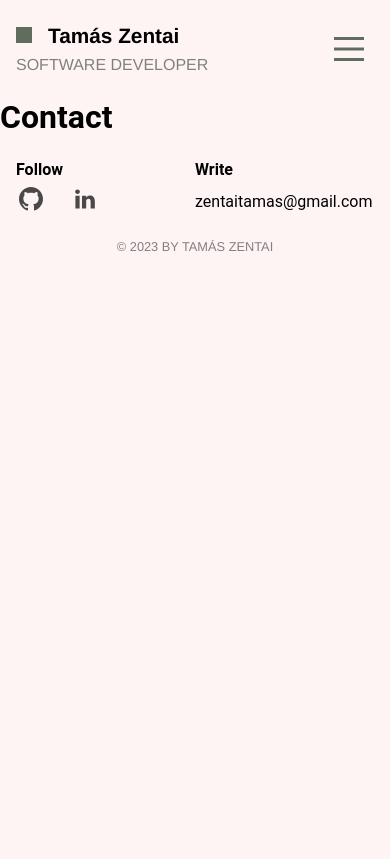
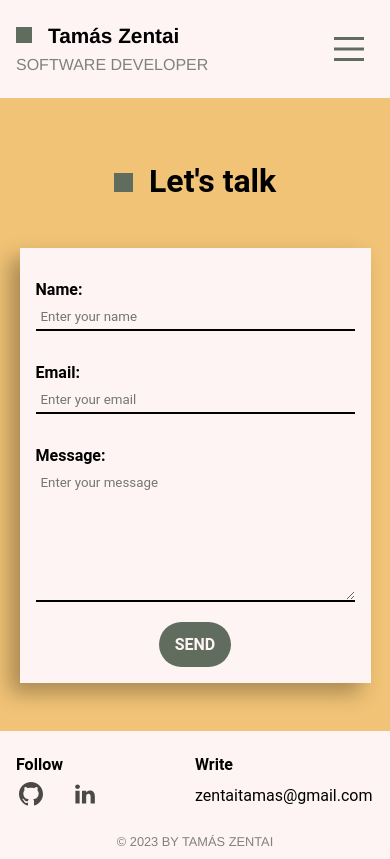
Before and after one commit to tamaszentai/portfolio2023, a Nuxt app: page /contact in a window 390 px wide. Built offline with nearby package versions, Linux system fonts and the light colour scheme.

Commit message:
finish mobile design

```diff
--- a/components/HamburgerMenu.vue
+++ b/components/HamburgerMenu.vue
@@ -90,21 +90,20 @@ body {
 }
 
 .menu-list {
-  box-sizing: border-box;
+  position: fixed;
   top: -100%;
   left: 0;
-  margin: 0;
-  padding: 0;
-  position: fixed;
-  background: #F7E6C4;
   width: 100%;
-  height: 100vh;
+  height: 100%;
+  background-color: #F7E6C4;
+  opacity: 0;
+  transition: top .5s ease, opacity .5s ease;
   z-index: 99;
-  transition: top 0.5s ease;
 }
 
 .menu-list.open {
   top: 0;
+  opacity: 1;
 }
 
 ul {
@@ -112,7 +111,7 @@ ul {
   padding: 0;
   margin: 0;
   position: absolute;
-  top: 30%;
+  top: 45%;
   left: 50%;
   transform: translate(-50%, -50%);
 }
@@ -121,6 +120,18 @@ li {
   margin-bottom: 3rem;
   font-size: 1.5rem;
   text-transform: uppercase;
+  font-weight: 700;
 }
 
+li a {
+  text-decoration: none;
+  color: #606C5D;
+}
+
+.router-link-active {
+  color: black;
+}
+
+
+
 </style>
--- a/pages/contact.vue
+++ b/pages/contact.vue
@@ -1,6 +1,30 @@
 <template>
-  <div>
-    <h1>Contact</h1>
+  <div class="container">
+    <header>
+      <div class="design-cube"/>
+      <h1>Let's talk</h1>
+    </header>
+    <main>
+      <form>
+      <div class="form-group">
+        <label for="name">Name:</label>
+        <input type="text" id="name" name="name" placeholder="Enter your name">
+      </div>
+
+      <div class="form-group">
+        <label for="email">Email:</label>
+        <input type="email" id="email" name="email" placeholder="Enter your email">
+      </div>
+
+      <div class="form-group">
+        <label for="message">Message:</label>
+        <textarea id="message" name="message" rows="8" placeholder="Enter your message"></textarea>
+      </div>
+      </form>
+      <div class="button-container">
+        <div class="send-button">Send</div>
+      </div>
+    </main>
   </div>
 </template>
 
@@ -11,4 +35,80 @@
 
 <style scoped>
 
+.container {
+  background-color: #F1C376;
+  padding-bottom: 3rem;
+}
+
+header {
+  text-align: center;
+  padding: 4rem 0 3rem 0;
+}
+
+.design-cube {
+  display: inline-block;
+  width: 1.2rem;
+  height: 1.2rem;
+  background-color: #606C5D;
+}
+
+h1 {
+  display: inline-block;
+  margin-left: 1rem;
+  font-size: 2rem;
+  font-weight: 700;
+}
+
+main {
+  width: 90%;
+  margin: 0 5% 0 5%;
+  padding-top: 1rem;
+  background-color: #FFF4F4;
+  box-shadow: -10px 10px 20px rgba(0, 0, 0, 0.3);
+}
+
+.form-group {
+  padding: 1rem;
+}
+
+.form-group label {
+  display: block;
+  margin-bottom: 5px;
+  font-weight: bold;
+}
+
+.form-group input[type="text"],
+.form-group input[type="email"],
+.form-group textarea {
+  width: 100%;
+  border: none;
+  border-bottom: 2px solid #000;
+  padding: 5px;
+  transition: border-color 0.3s;
+  background-color: #FFF4F4;
+}
+
+.form-group input[type="text"]:focus,
+.form-group input[type="email"]:focus,
+.form-group textarea:focus {
+  outline: none;
+  border-color: #606C5D;
+}
+
+.button-container {
+  text-align: center;
+}
+
+.send-button {
+  background-color: #606C5D;
+  border-radius: 25px;
+  color: #FFF4F4;
+  padding: 0.8rem 1rem;
+  margin: 0 1.5rem 1rem 1.5rem;
+  text-align: center;
+  display: inline-block;
+  font-size: 16px;
+  text-transform: uppercase;
+  font-weight: bold;
+}
 </style>
--- a/pages/index.vue
+++ b/pages/index.vue
@@ -19,9 +19,9 @@
       <h1>Hello</h1>
       <h2>Here's who I am & what I do</h2>
 
-      <p>I'm a paragraph. Click here to add your own text and edit me. It’s easy. Just click “Edit Text” or double click me to add your own content and make changes to the font.</p>
+      <p>Aliquid autem consectetur error, maxime nulla reprehenderit sit unde? Accusantium deserunt incidunt laboriosam molestias numquam sit ut voluptas? Aspernatur doloribus iste perferendis.</p>
 
-      <p>I’m a great place for you to tell a story and let your users know a little more about you.</p>
+      <p>Lorem ipsum dolor sit amet, consectetur adipisicing elit. Autem dolores eius nobis perferendis quam sint vel?</p>
     </div>
   </div>
 </template>
--- a/pages/projects.vue
+++ b/pages/projects.vue
@@ -95,6 +95,7 @@ h1 {
   padding: 1.5rem;
 }
 .project img {
+  display: block;
   width: 100%;
   height: 100%;
 }
--- a/pages/resume.vue
+++ b/pages/resume.vue
@@ -35,7 +35,7 @@
 
 header {
   text-align: center;
-  padding: 4rem 0 2rem 0;
+  padding: 4rem 0 1rem 0;
 }
 
 .design-cube {
```
